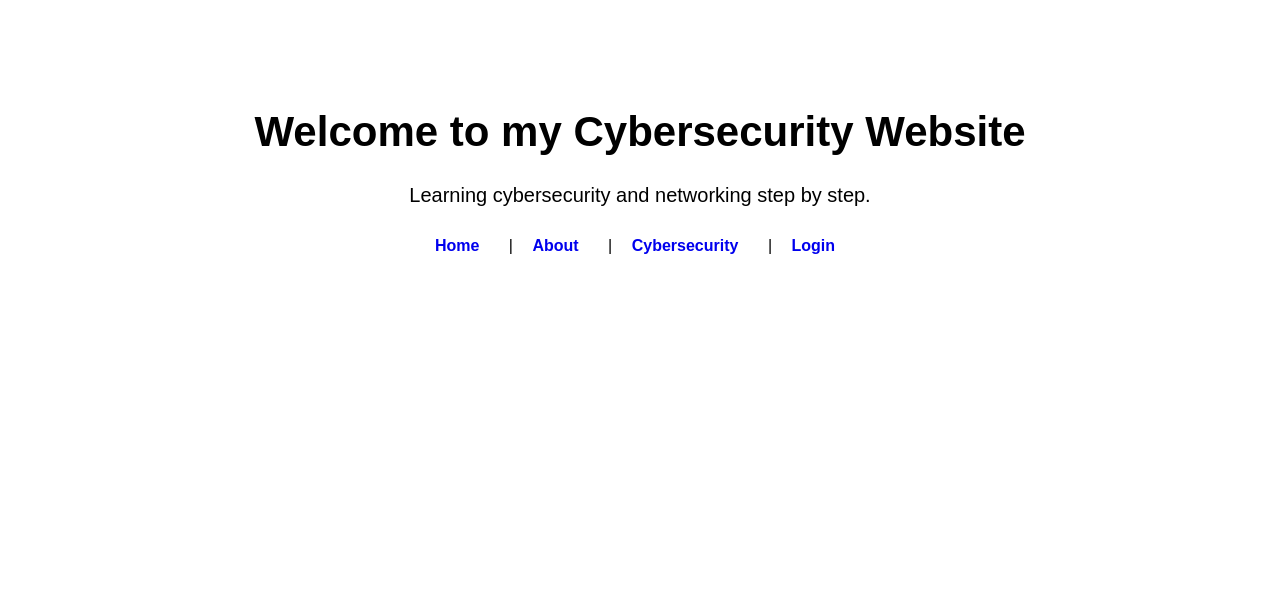
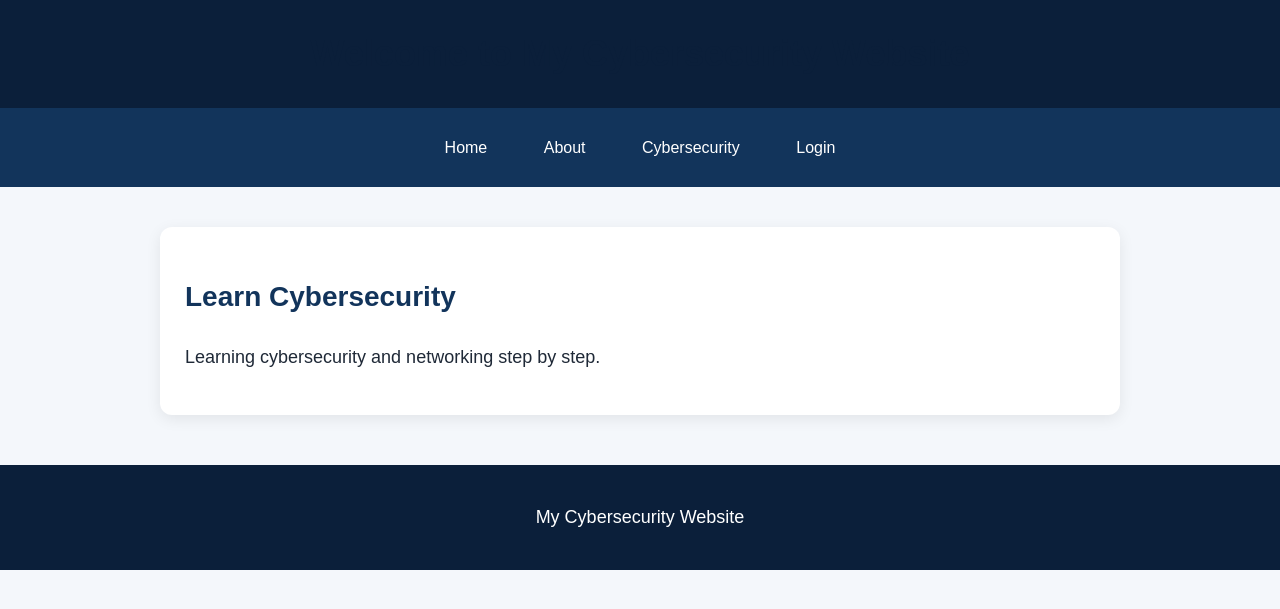
Before and after one commit to manojsanghavi-ops/my-website, a Flask app: page / in a window 1280 px wide. Shown: the top 609 px of the page. Run offline with Flask 3, Linux system fonts and the light colour scheme.

Commit message:
Update index.html

```diff
--- a/templates/index.html
+++ b/templates/index.html
@@ -1,22 +1,34 @@
-
-
 <!doctype html>
 <html>
+
 <head>
     <title>My Cybersecurity Website</title>
-    <link rel="stylesheet" href="style.css">
+    <link rel="stylesheet" href="/static/style.css">
 </head>
 
 <body>
-    <h1>Welcome to my Cybersecurity Website</h1>
 
-    <p>Learning cybersecurity and networking step by step.</p>
+    <header>
+        <h1>Welcome to My Cybersecurity Website</h1>
+    </header>
 
     <nav>
-        <a href="/">Home</a> |
-        <a href="/about">About</a> |
-        <a href="/cybersecurity">Cybersecurity</a> |
+        <a href="/">Home</a>
+        <a href="/about">About</a>
+        <a href="/cybersecurity">Cybersecurity</a>
         <a href="/login">Login</a>
     </nav>
+
+    <main>
+        <div class="card">
+            <h2>Learn Cybersecurity</h2>
+            <p>Learning cybersecurity and networking step by step.</p>
+        </div>
+    </main>
+
+    <footer>
+        <p>My Cybersecurity Website</p>
+    </footer>
+
 </body>
 </html>
```
